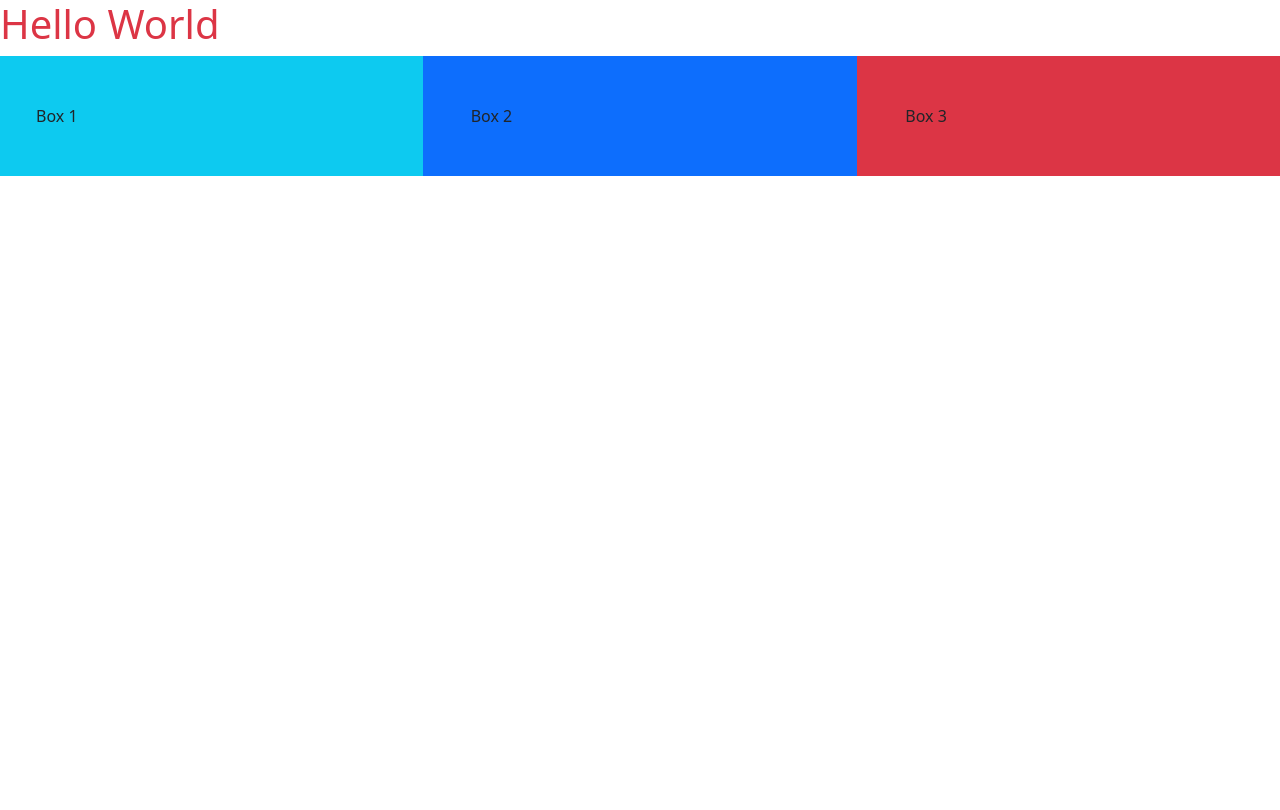
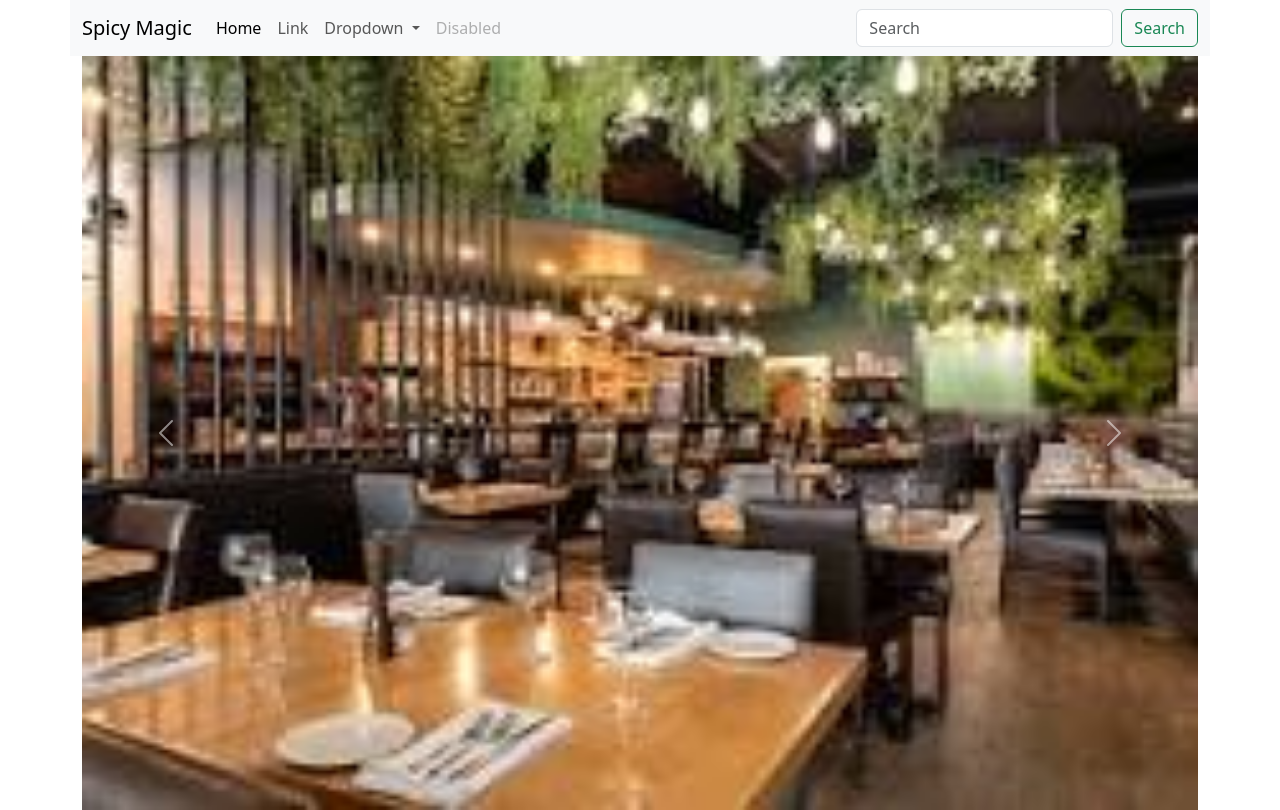
Before and after one commit to arfinaleusuf/Module-3-SDP, a plain HTML site: page index.html in a window 1280 px wide. Drawn offline with Linux system fonts and the light colour scheme.

Commit message:
Add initial HTML structure with Bootstrap styling and sample content

```diff
--- a/index.html
+++ b/index.html
@@ -1,5 +1,6 @@
 <!DOCTYPE html>
 <html lang="en">
+
 <head>
     <meta charset="UTF-8">
     <meta name="viewport" content="width=device-width, initial-scale=1.0">
@@ -8,20 +9,82 @@
     <link rel="stylesheet" href="bootstrap-5.3.8-dist/css/bootstrap.min.css">
     <link rel="stylesheet" href="style.css">
 </head>
+
 <body>
-    <h1 class="text-danger"> Hello World</h1>
+    <header>
+        <nav class="navbar container navbar-expand-lg bg-body-tertiary">
+            <div class="container-fluid">
+                <a class="navbar-brand" href="#">Spicy Magic</a>
+                <button class="navbar-toggler" type="button" data-bs-toggle="collapse"
+                    data-bs-target="#navbarSupportedContent" aria-controls="navbarSupportedContent"
+                    aria-expanded="false" aria-label="Toggle navigation">
+                    <span class="navbar-toggler-icon"></span>
+                </button>
+                <div class="collapse navbar-collapse" id="navbarSupportedContent">
+                    <ul class="navbar-nav me-auto mb-2 mb-lg-0">
+                        <li class="nav-item">
+                            <a class="nav-link active" aria-current="page" href="#">Home</a>
+                        </li>
+                        <li class="nav-item">
+                            <a class="nav-link" href="#">Link</a>
+                        </li>
+                        <li class="nav-item dropdown">
+                            <a class="nav-link dropdown-toggle" href="#" role="button" data-bs-toggle="dropdown"
+                                aria-expanded="false">
+                                Dropdown
+                            </a>
+                            <ul class="dropdown-menu">
+                                <li><a class="dropdown-item" href="#">Action</a></li>
+                                <li><a class="dropdown-item" href="#">Another action</a></li>
+                                <li>
+                                    <hr class="dropdown-divider">
+                                </li>
+                                <li><a class="dropdown-item" href="#">Something else here</a></li>
+                            </ul>
+                        </li>
+                        <li class="nav-item">
+                            <a class="nav-link disabled" aria-disabled="true">Disabled</a>
+                        </li>
+                    </ul>
+                    <form class="d-flex" role="search">
+                        <input class="form-control me-2" type="search" placeholder="Search" aria-label="Search" />
+                        <button class="btn btn-outline-success" type="submit">Search</button>
+                    </form>
+                </div>
+            </div>
+        </nav>
 
-    <section class="row d-flex justify-content-between">
-        <div class="box1 p-5 bg-info col-lg-4 col-md-6 col-sm-2">Box 1</div>
-        <div class="box1 p-5 bg-primary col-lg-4 col-md-4 col-sm-6">Box 2</div>
-        <div class="box1 p-5 bg-danger col-lg-4 col-md-2 col-sm-4">Box 3</div>
-        <!-- <div class="box1 p-5 bg-info col-2">Box 4</div>
-        <div class="box1 p-5 bg-primary col-2">Box 5</div>
-        <div class="box1 p-5 bg-danger col-2">Box 6</div> -->
-    </section>
+        <div class="banner-container container">
+            <div id="carouselExample" class="carousel slide">
+                <div class="carousel-inner">
+                    <div class="carousel-item active">
+                        <img src="images/download.jpg" class="d-block w-100" alt="...">
+                    </div>
+                    <div class="carousel-item">
+                        <img src="images/download (1).jpg" class="d-block w-100" alt="...">
+                    </div>
+                    <div class="carousel-item">
+                        <img src="images/download (2).jpg" class="d-block w-100" alt="...">
+                    </div>
+                </div>
+                <button class="carousel-control-prev" type="button" data-bs-target="#carouselExample"
+                    data-bs-slide="prev">
+                    <span class="carousel-control-prev-icon" aria-hidden="true"></span>
+                    <span class="visually-hidden">Previous</span>
+                </button>
+                <button class="carousel-control-next" type="button" data-bs-target="#carouselExample"
+                    data-bs-slide="next">
+                    <span class="carousel-control-next-icon" aria-hidden="true"></span>
+                    <span class="visually-hidden">Next</span>
+                </button>
+            </div>
+        </div>
+    </header>
+
 
     <!-- script file cdn -->
-    <script src="bootstrap-5.3.8-dist/js/bootstrap.bundle.min.js"></script>
+    <!-- <script src="bootstrap-5.3.8-dist/js/bootstrap.bundle.min.js"></script> -->
     <script src="bootstrap-5.3.8-dist/js/bootstrap.js"></script>
 </body>
+
 </html>
--- a/style.css
+++ b/style.css
@@ -0,0 +1,3 @@
+.banner-container{
+    height: 80vh;
+}
```
Also changed, not shown: images/download (1).jpg (added), images/download (2).jpg (added), images/download (3).jpg (added), images/download.jpg (added), images/istockphoto-1829241109-612x612.jpg (added), note.txt (added).
